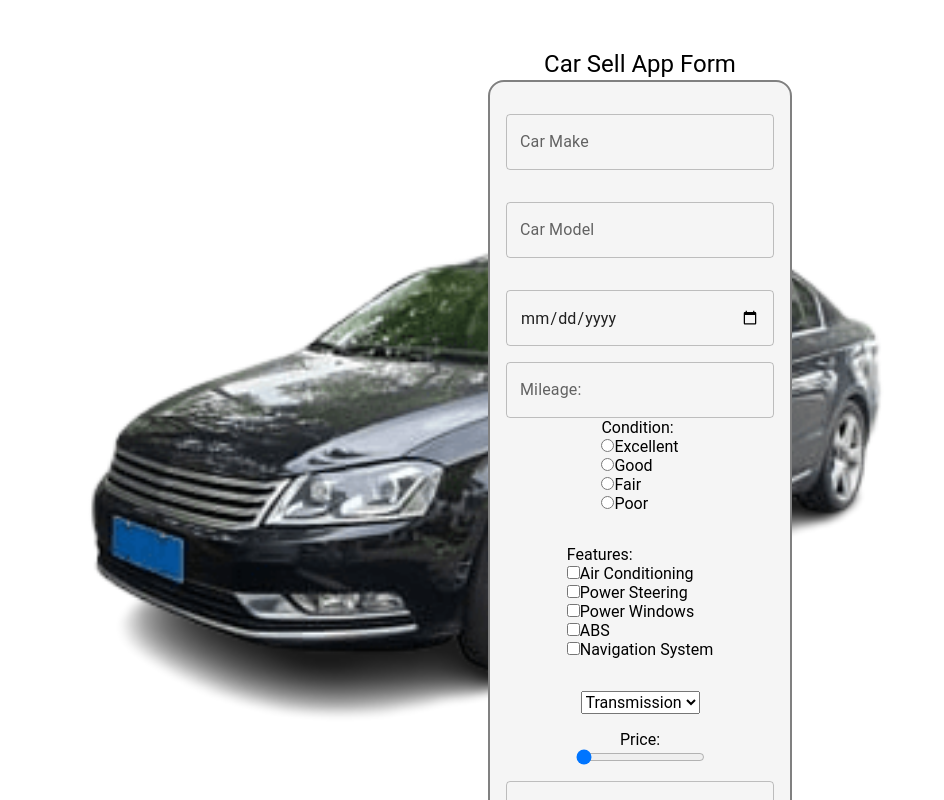
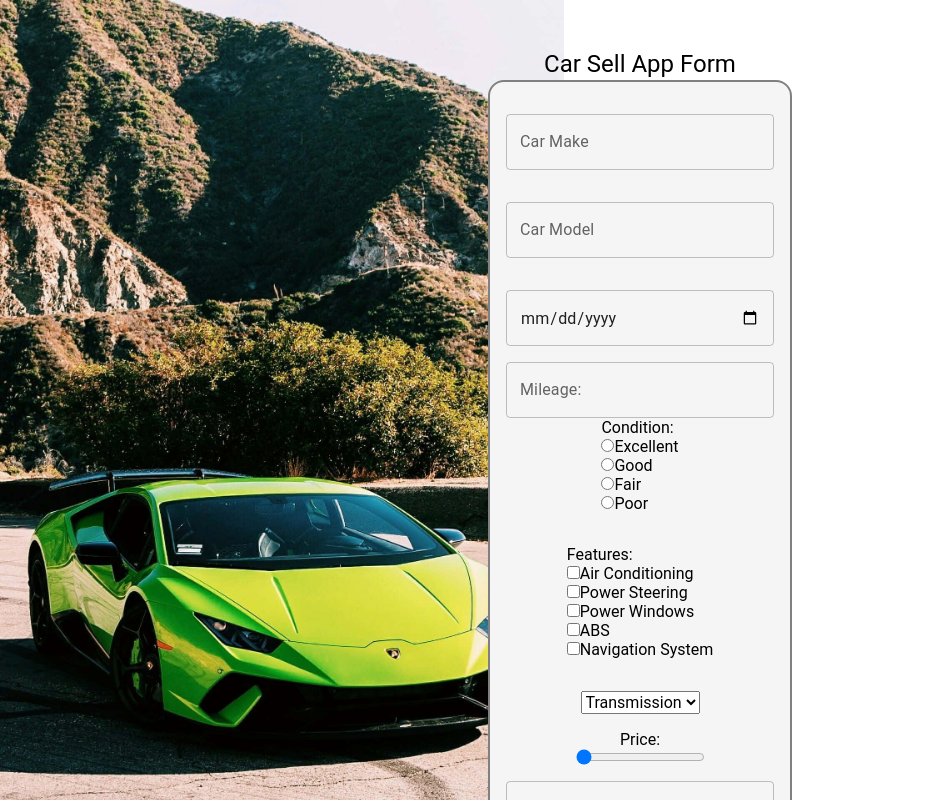
Before and after one commit to NBru-cee/carSellAppForm, a React (Vite) app: page / in a window 1280 px wide. Shown: the top 800 px of the page, without its empty margins (0-944 px from the left). Built offline with nearby package versions, Linux system fonts and the light colour scheme.

Commit message:
added styles

```diff
--- a/src/index.css
+++ b/src/index.css
@@ -14,11 +14,13 @@ input[type="date"] {
 }
 
 .wrapper {
-      background-image: url('./assets/daily-travel-car.png');
+      background-image: url('./assets/image3.jpg');
       background-repeat: no-repeat;
       background-size: contain;
+      width: 100%;
 }
 
 .mainForm {
+
       background: whitesmoke;
 }
```
Also changed, not shown: src/assets/daily-travel-car.png (deleted), src/assets/image3.jpg (added).
